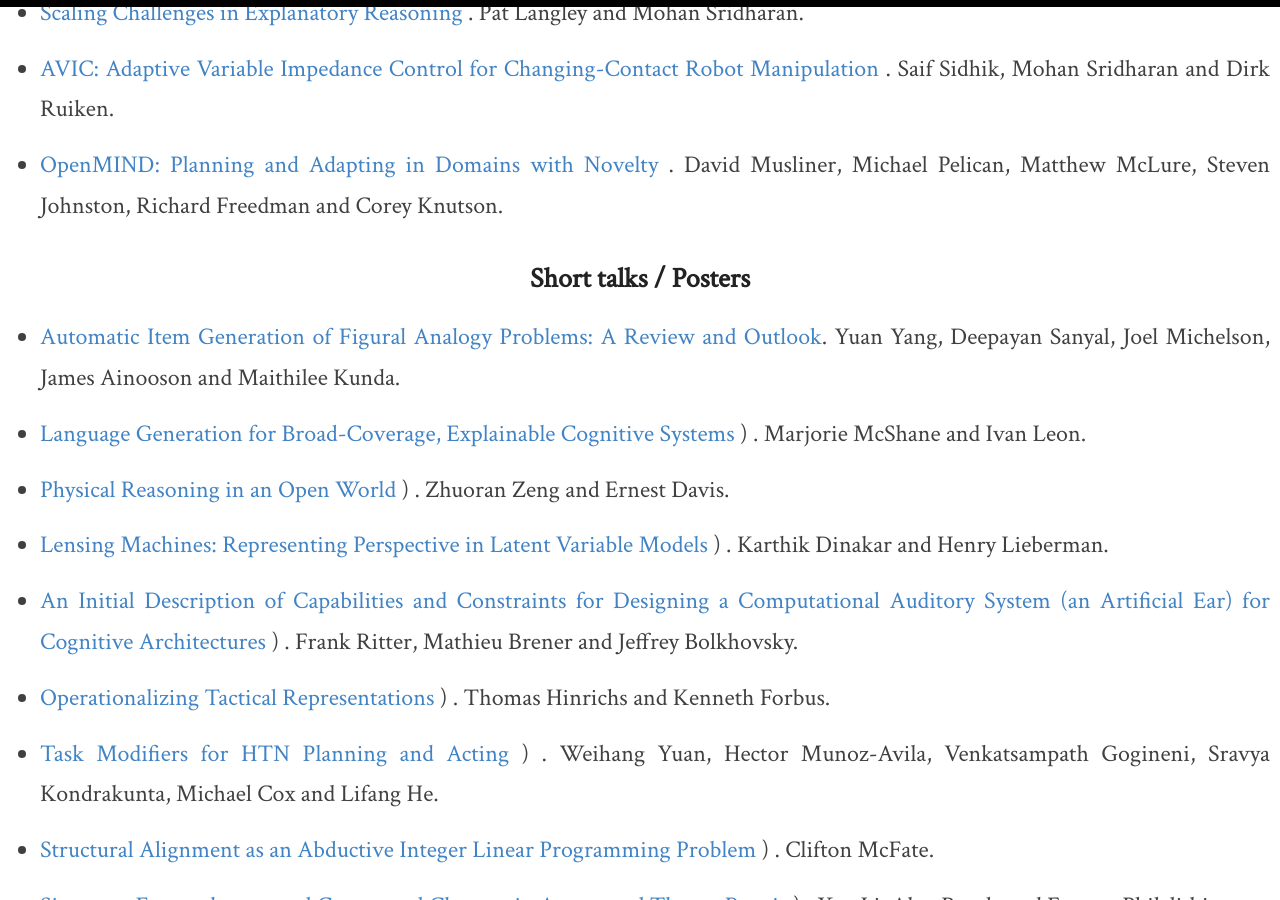
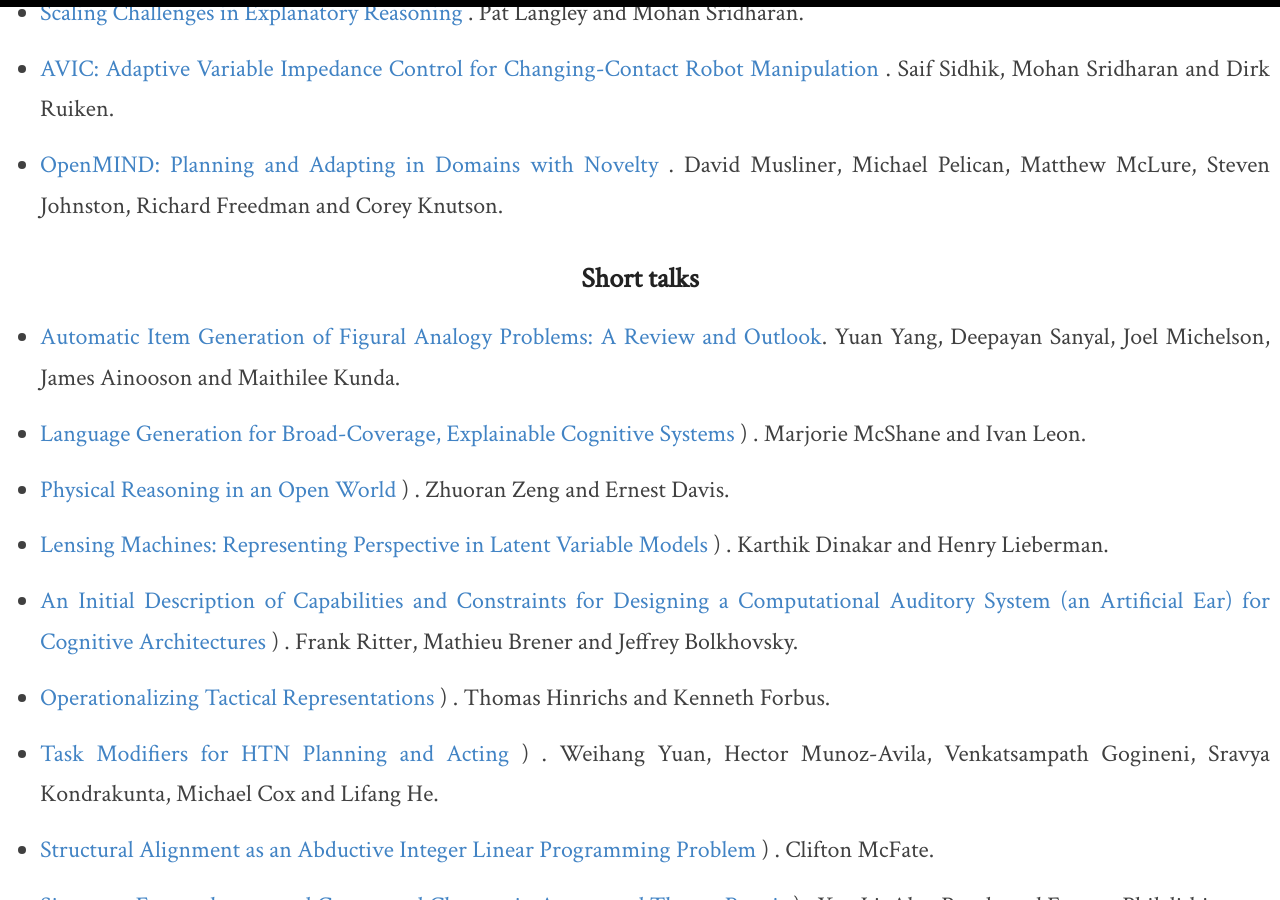
Before and after one commit to AdvancesInCognitiveSystems/acs2021, a Jekyll site: the page built from _pages/papers.md, in a window 1280 px wide and 900 px high, scrolled down 1277 px. Built offline with Jekyll 4.4.1, drawn with Linux system fonts in a browser that asks for light colours.

Commit message:
remove "posters"

```diff
--- a/_pages/papers.md
+++ b/_pages/papers.md
@@ -56,7 +56,7 @@ David Musliner, Michael Pelican, Matthew McLure, Steven Johnston, Richard Freedm
 
 
 
-## Short talks / Posters
+## Short talks
 - [Automatic Item Generation of Figural Analogy Problems: A Review and Outlook]({{site.baseurl }}/data/ACS2021_paper_2.pdf).
   Yuan Yang, Deepayan Sanyal, Joel Michelson, James Ainooson and Maithilee Kunda.
 
```
